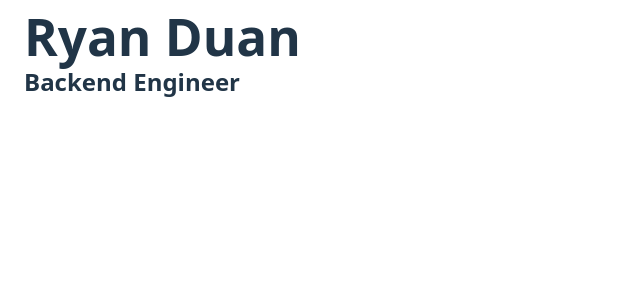
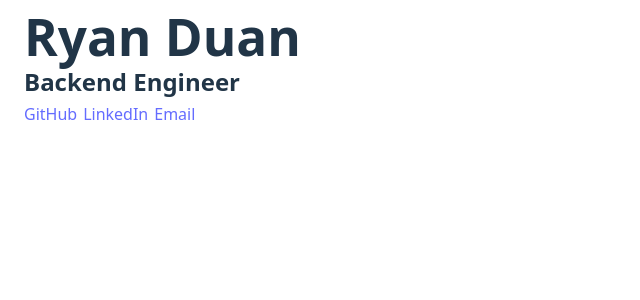
Before and after one commit to ryanduan02/website, a React (Vite) app: page / in a window 1280 px wide. Shown: the top 300 px of the page, without its empty margins (0-640 px from the left). Built offline with nearby package versions, Linux system fonts and the light colour scheme.

Commit message:
add links

```diff
--- a/src/App.css
+++ b/src/App.css
@@ -15,6 +15,23 @@ h1 {
 h2 {
   margin: 0;
 }
+
+.links {
+  margin-top: 2px;
+  display: flex;
+  gap: 6px;
+  flex-wrap: wrap;
+  align-items: center;
+}
+
+.links a {
+  text-decoration: none;
+}
+
+.links a:hover {
+  text-decoration: underline;
+}
+
 
 .logo {
   height: 6em;
--- a/src/App.tsx
+++ b/src/App.tsx
@@ -4,7 +4,14 @@ function App() {
   return (
     <div>
       <h1>Ryan Duan</h1>
+
       <h2>Backend Engineer</h2>
+
+      <nav className="links" aria-label="Profile links">
+        <a href="https://github.com/ryanduan02" target="_blank" rel="noreferrer">GitHub</a>
+        <a href="https://www.linkedin.com/in/ryanduan/" target="_blank" rel="noreferrer">LinkedIn</a>
+        <a href="mailto:ryanduan02+website@gmail.com">Email</a>
+      </nav>
     </div>
   )
 }
```
